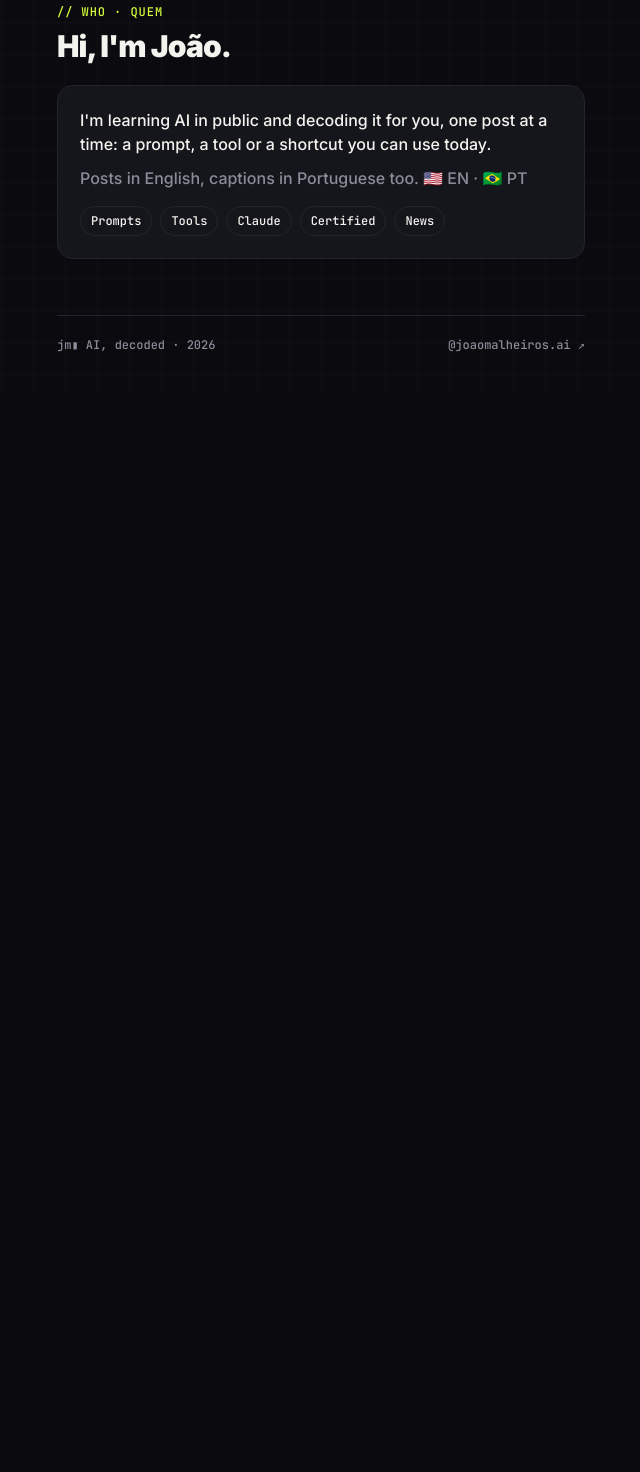
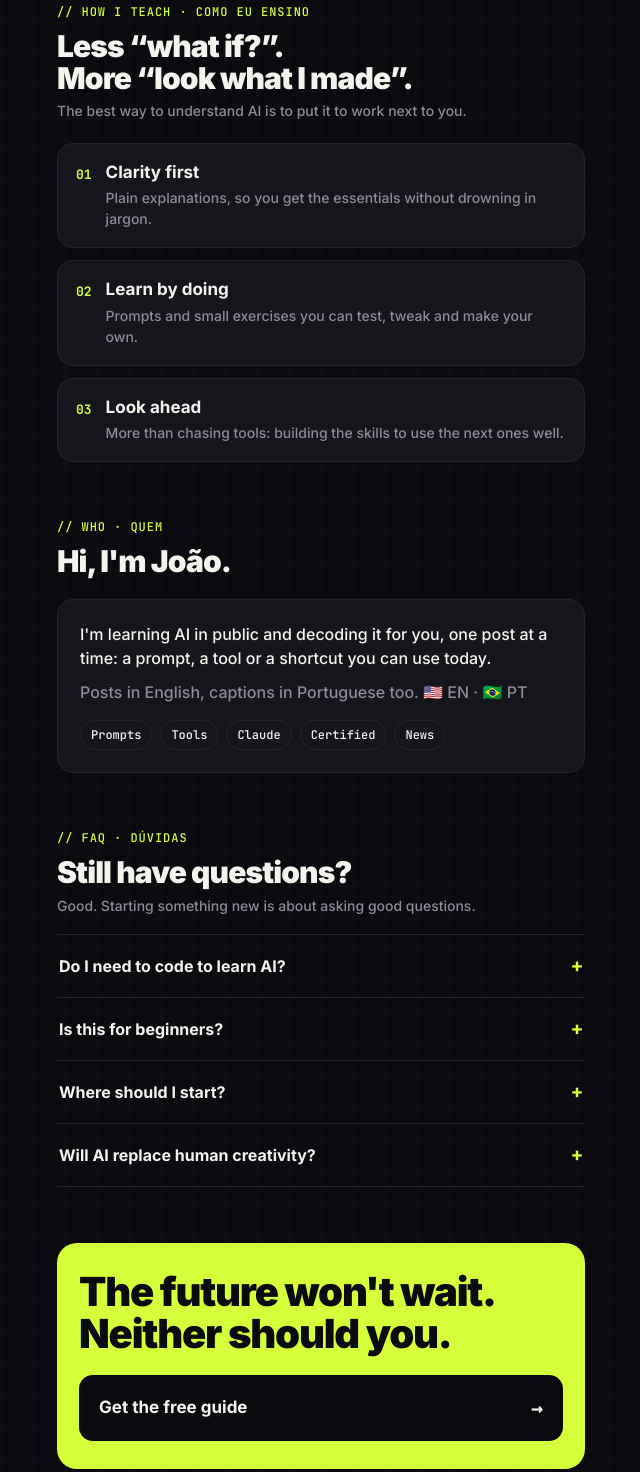
Before and after one commit to petnoazul/aidecoded, a plain HTML site: page index.html in a window 1280 px wide. Shown: the part 1194-2666 px from the top of the page, without its empty margins (319-959 px from the left). Before the commit the page ends 1588 px from the top, so only its background shows below. Drawn offline with Linux system fonts and the light colour scheme.

Commit message:
Add 'How I teach', FAQ and closing CTA sections (copy adapted from the Canva draft)
Co-Authored-By: Claude Opus 5.5 <noreply@anthropic.com>
Claude-Session: https://claude.ai/code/session_01JasDMcAv8N39A9adRv6jVd

```diff
--- a/index.html
+++ b/index.html
@@ -68,6 +68,28 @@
       </div>
     </section>
 
+    <section id="approach">
+      <div class="label">// How I teach · Como eu ensino</div>
+      <h2 data-en-only>Less “what if?”.<br>More “look what I made”.</h2>
+      <h2 data-pt-only>Menos “e se?”.<br>Mais “olha o que eu fiz”.</h2>
+      <p class="sub pt" data-en-only>The best way to understand AI is to put it to work next to you.</p>
+      <p class="sub pt" data-pt-only>O melhor jeito de entender IA é colocá-la para trabalhar do seu lado.</p>
+      <div class="steps">
+        <div class="step"><span class="num">01</span><div>
+          <h3 data-en-only>Clarity first</h3><h3 data-pt-only>Clareza antes de tudo</h3>
+          <p class="pt" data-en-only>Plain explanations, so you get the essentials without drowning in jargon.</p>
+          <p class="pt" data-pt-only>Explicações simples para entender o essencial sem se perder no jargão.</p></div></div>
+        <div class="step"><span class="num">02</span><div>
+          <h3 data-en-only>Learn by doing</h3><h3 data-pt-only>Aprender fazendo</h3>
+          <p class="pt" data-en-only>Prompts and small exercises you can test, tweak and make your own.</p>
+          <p class="pt" data-pt-only>Prompts e exercícios curtos para testar, ajustar e descobrir por conta própria.</p></div></div>
+        <div class="step"><span class="num">03</span><div>
+          <h3 data-en-only>Look ahead</h3><h3 data-pt-only>Olhar para frente</h3>
+          <p class="pt" data-en-only>More than chasing tools: building the skills to use the next ones well.</p>
+          <p class="pt" data-pt-only>Mais do que acompanhar ferramentas: criar repertório para usar bem as próximas.</p></div></div>
+      </div>
+    </section>
+
     <section id="about">
       <div class="label">// Who · Quem</div>
       <h2 data-en-only>Hi, I'm João.</h2><h2 data-pt-only>Oi, eu sou o João.</h2>
@@ -78,6 +100,33 @@
         <p class="pt" data-pt-only>Posts em inglês, legendas também em português. 🇺🇸 EN · 🇧🇷 PT</p>
         <div class="pills"><span>Prompts</span><span>Tools</span><span>Claude</span><span>Certified</span><span>News</span></div>
       </div>
+    </section>
+    <section id="faq">
+      <div class="label">// FAQ · Dúvidas</div>
+      <h2 data-en-only>Still have questions?</h2><h2 data-pt-only>Ainda tem dúvidas?</h2>
+      <p class="sub pt" data-en-only>Good. Starting something new is about asking good questions.</p>
+      <p class="sub pt" data-pt-only>Tudo bem. Começar algo novo também é fazer boas perguntas.</p>
+      <div class="faq">
+        <details><summary><span data-en-only>Do I need to code to learn AI?</span><span data-pt-only>Preciso saber programar para aprender IA?</span></summary>
+          <p class="pt" data-en-only>No. Everything here works in plain language, right in the chat. If you can write an email, you can write a good prompt.</p>
+          <p class="pt" data-pt-only>Não. Tudo aqui funciona em linguagem comum, direto no chat. Se você sabe escrever um e-mail, sabe escrever um bom prompt.</p></details>
+        <details><summary><span data-en-only>Is this for beginners?</span><span data-pt-only>É para iniciantes?</span></summary>
+          <p class="pt" data-en-only>Yes. Posts start from zero and go step by step. If you already use AI, you'll still pick up shortcuts.</p>
+          <p class="pt" data-pt-only>Sim. Os posts começam do zero e vão passo a passo. Se você já usa IA, ainda vai pegar atalhos.</p></details>
+        <details><summary><span data-en-only>Where should I start?</span><span data-pt-only>Por onde devo começar?</span></summary>
+          <p class="pt" data-en-only>Grab the <a href="files/ai-decoded-free-study-guide.pdf">free study guide</a>, then follow the “Start” highlight on Instagram.</p>
+          <p class="pt" data-pt-only>Baixe o <a href="files/ai-decoded-free-study-guide.pdf">guia grátis</a> e depois veja o destaque “Start” no Instagram.</p></details>
+        <details><summary><span data-en-only>Will AI replace human creativity?</span><span data-pt-only>A IA substitui a criatividade humana?</span></summary>
+          <p class="pt" data-en-only>No. It speeds up the work, but the idea, the taste and the final call are still yours.</p>
+          <p class="pt" data-pt-only>Não. Ela acelera o trabalho, mas a ideia, o bom gosto e a decisão final continuam sendo seus.</p></details>
+      </div>
+    </section>
+    <section class="cta">
+      <h2 data-en-only>The future won't wait.<br><em>Neither should you.</em></h2>
+      <h2 data-pt-only>O futuro não espera.<br><em>Você também não.</em></h2>
+      <a class="btn btn-dark" href="files/ai-decoded-free-study-guide.pdf" type="application/pdf">
+        <span data-en-only>Get the free guide</span><span data-pt-only>Baixe o guia grátis</span>
+        <span class="arrow" aria-hidden="true">→</span></a>
     </section>
   </main>
 
--- a/style.css
+++ b/style.css
@@ -73,6 +73,30 @@
   .pills{display:flex;flex-wrap:wrap;gap:8px;margin-top:16px}
   .pills span{font-family:var(--mono);font-size:12px;border:1px solid var(--line);border-radius:999px;padding:5px 10px;color:var(--paper)}
 
+  /* approach */
+  .steps{display:grid;gap:12px;margin-top:22px}
+  .step{display:grid;grid-template-columns:auto 1fr;gap:14px;background:var(--graphite);border:1px solid var(--line);border-radius:16px;padding:18px}
+  .step .num{font-family:var(--mono);font-weight:700;font-size:13px;color:var(--signal);padding-top:3px}
+  .step h3{font-size:17px;font-weight:700;line-height:1.25;margin-bottom:4px}
+  .step p{font-size:14px}
+
+  /* faq */
+  .faq{margin-top:18px;border-top:1px solid var(--line)}
+  .faq details{border-bottom:1px solid var(--line)}
+  .faq summary{list-style:none;cursor:pointer;display:flex;justify-content:space-between;align-items:center;gap:16px;padding:16px 2px;font-weight:700;font-size:16px}
+  .faq summary::-webkit-details-marker{display:none}
+  .faq summary::after{content:"+";font-family:var(--mono);font-size:20px;color:var(--signal);flex:none;transition:transform .15s ease}
+  .faq details[open] summary::after{transform:rotate(45deg)}
+  .faq details p{font-size:14px;padding:0 2px 16px}
+  .faq a{color:var(--signal)}
+
+  /* closing cta */
+  .cta{background:var(--signal);color:var(--void);border-radius:20px;padding:28px 22px}
+  .cta h2{font-size:clamp(30px,9vw,40px);margin:0 0 20px}
+  .cta h2 em{font-style:normal}
+  .btn-dark{background:var(--void);color:var(--paper)}
+  .btn-dark:hover{background:var(--graphite)}
+
   footer{margin-top:56px;padding-top:20px;border-top:1px solid var(--line);display:flex;justify-content:space-between;gap:12px;flex-wrap:wrap;font-family:var(--mono);font-size:12px;color:var(--mist)}
   footer a{text-decoration:none}
   footer a:hover{color:var(--paper)}
```
